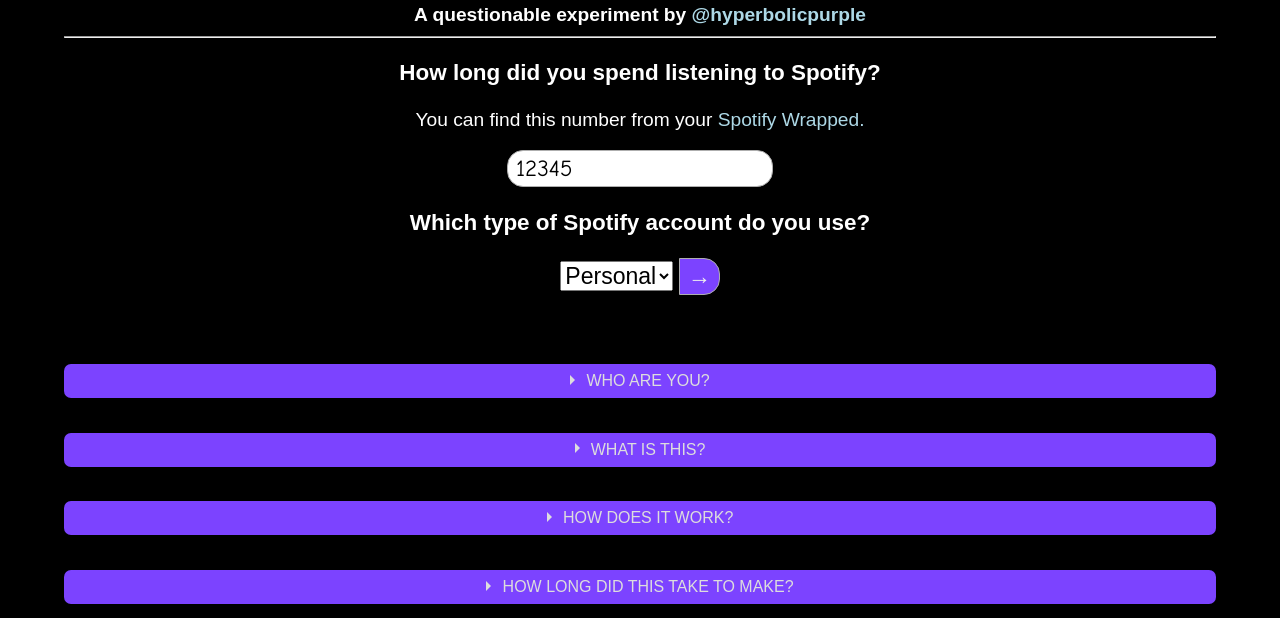
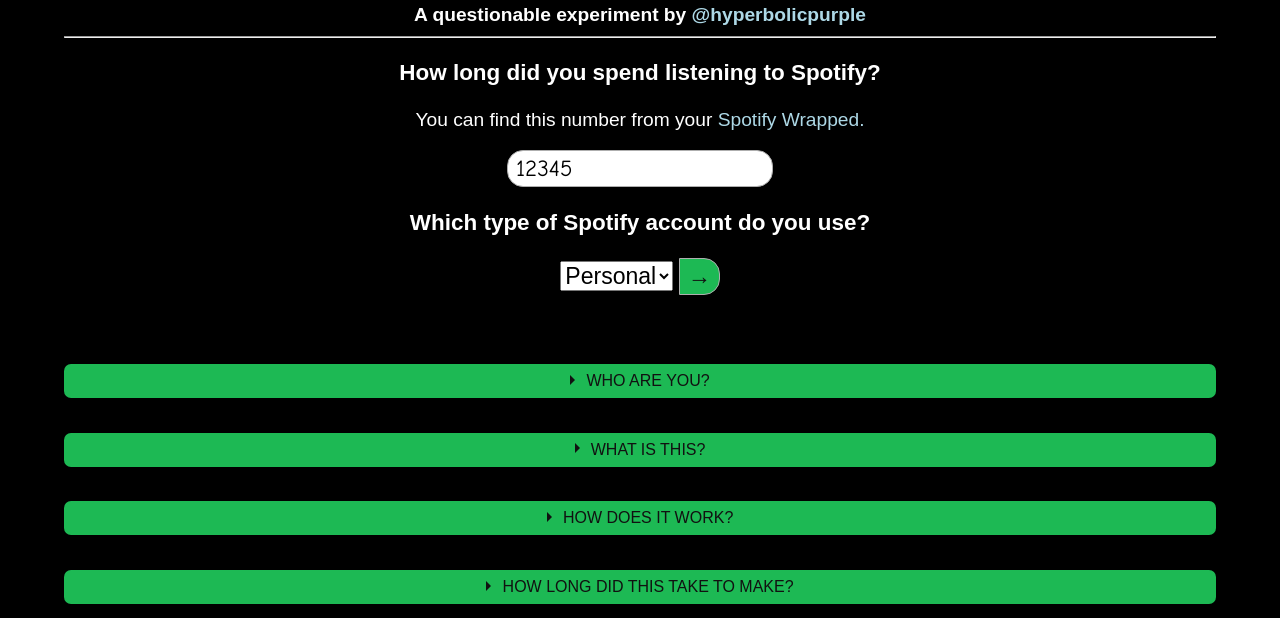
Before and after one commit to psharma04/spotiprofit, a plain HTML site: page index.html in a window 1280 px wide. Shown: the part 155-773 px from the top of the page. Drawn offline with Linux system fonts and the light colour scheme; a web font is replaced by a local one.

Commit message:
v0.5 spotify color scheme

```diff
--- a/index.css
+++ b/index.css
@@ -59,15 +59,15 @@ html, body {
     border: 1px;
     border-radius: 16px;
     border-color: #aeaeae;
-    background-color: #7C43FF;
-    color: #efefef;
+    background-color: #1DB954;
+    color: #111111;
     border-style: solid;
     padding: 0.25rem 0.5rem;
     cursor: pointer;
 }
 
 .query-button:hover {
-    background-color: #9161ff;
+    background-color: #1DB954;
 }
 
 .input-group {
@@ -117,4 +117,4 @@ a {
     background-color: #3eadf1;
 }
 
-input[type='checkbox'] { display: none; } .wrap-collabsible { margin: 1.2rem 3%; margin-top: 3%; } .lbl-toggle { display: block; text-transform: uppercase; text-align: center; padding: 0.5rem; color: #DDD; background: #7C43FF; cursor: pointer; border-radius: 7px; transition: all 0.25s ease-out; } .lbl-toggle:hover { color: #FFF; } .lbl-toggle::before { content: ' '; display: inline-block; border-top: 5px solid transparent; border-bottom: 5px solid transparent; border-left: 5px solid currentColor; vertical-align: middle; margin-right: .7rem; transform: translateY(-2px); transition: transform .2s ease-out; } .toggle:checked+.lbl-toggle::before { transform: rotate(90deg) translateX(-3px); } .collapsible-content { max-height: 0px; overflow: hidden; transition: max-height .25s ease-in-out; } .toggle:checked + .lbl-toggle + .collapsible-content { max-height: 250%; } .toggle:checked+.lbl-toggle { border-bottom-right-radius: 0; border-bottom-left-radius: 0; } .collapsible-content .content-inner { background: rgba(0, 105, 255, .2); border-bottom: 1px solid rgba(0, 105, 255, .45); border-bottom-left-radius: 7px; border-bottom-right-radius: 7px; padding: .1rem 3rem; } .collapsible-content p { margin-bottom: 0; }
+input[type='checkbox'] { display: none; } .wrap-collabsible { margin: 1.2rem 3%; margin-top: 3%; } .lbl-toggle { display: block; text-transform: uppercase; text-align: center; padding: 0.5rem; color: #111111; background: #1DB954; cursor: pointer; border-radius: 7px; transition: all 0.25s ease-out; } .lbl-toggle:hover { color: #FFF; } .lbl-toggle::before { content: ' '; display: inline-block; border-top: 5px solid transparent; border-bottom: 5px solid transparent; border-left: 5px solid currentColor; vertical-align: middle; margin-right: .7rem; transform: translateY(-2px); transition: transform .2s ease-out; } .toggle:checked+.lbl-toggle::before { transform: rotate(90deg) translateX(-3px); } .collapsible-content { max-height: 0px; overflow: hidden; transition: max-height .25s ease-in-out; } .toggle:checked + .lbl-toggle + .collapsible-content { max-height: 250%; } .toggle:checked+.lbl-toggle { border-bottom-right-radius: 0; border-bottom-left-radius: 0; } .collapsible-content .content-inner { background: rgba(0, 105, 255, .2); border-bottom: 1px solid rgba(0, 105, 255, .45); border-bottom-left-radius: 7px; border-bottom-right-radius: 7px; padding: .1rem 3rem; } .collapsible-content p { margin-bottom: 0; }
```
